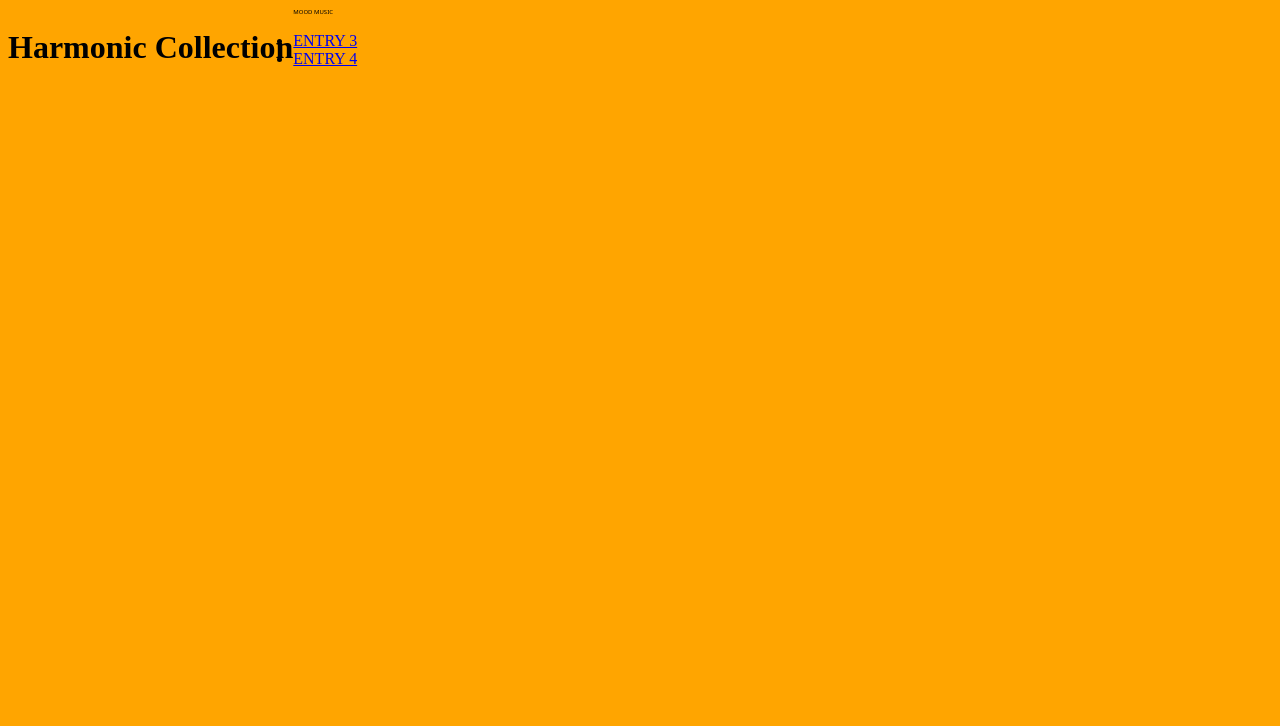
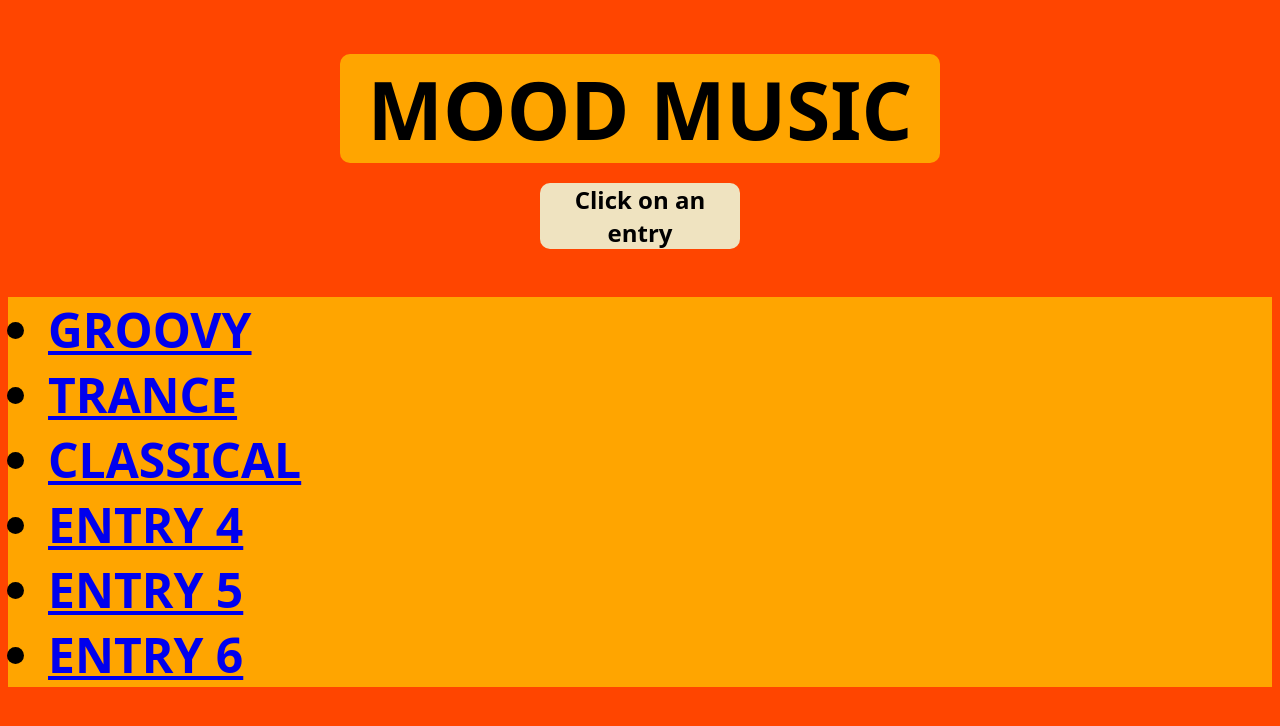
Before and after one commit to KashviS24/Mood_music, a plain HTML site: page index.html in a window 1280 px wide. Drawn offline with Linux system fonts and the light colour scheme.

Commit message:
updated entry 1, entry 3, homepage

```diff
--- /dev/null
+++ b/css/entry-1.css
@@ -0,0 +1,13 @@
+Body{
+    background-color:rgb(166, 203, 115);
+}
+
+h1{
+    color:red;
+    text-align: center;
+    font-weight: bold;
+    font-size: 500%;
+    text-shadow: -1px 0 yellow, 0 1px yellow, 1px 0 yellow, 0 -1px yellow;
+    margin-left: auto;
+    margin-right: auto;
+}
--- /dev/null
+++ b/css/entry-3.css
@@ -0,0 +1,13 @@
+Body{
+    background-color:wheat;
+}
+
+h1{
+    display:block;
+    width: 250px;
+    margin-left:auto;
+    margin-right: auto;
+    background-color: rgb(213, 197, 166);
+    border-radius: 15px;
+    text-align: center;
+}
--- a/css/styles.css
+++ b/css/styles.css
@@ -1,15 +1,40 @@
 Body{
-    background-color:orange;
+    background-color:orangered;
 }
 
 h1 {
+    font-family: system-ui, -apple-system, BlinkMacSystemFont, 'Segoe UI', Roboto, Oxygen, Ubuntu, Cantarell, 'Open Sans', 'Helvetica Neue', sans-serif;
 color: black;
+width: 600px;
+font-size: 500%;
+margin-left: auto;
+margin-right: auto;
+margin-bottom: 10px;
 background-color: orange;
-float: left;
+border-radius: 10px;
+text-align: center;
 }
 
-p {
+h2 {
 font-family: system-ui, -apple-system, BlinkMacSystemFont, 'Segoe UI', Roboto, Oxygen, Ubuntu, Cantarell, 'Open Sans', 'Helvetica Neue', sans-serif;
 font-display: flex;
-font-size: 20%;
+text-align: center;
+background-color: rgb(239, 227, 192);
+border-radius: 10px;
+width:200px;
+margin-right: auto;
+margin-left: auto;
 }
+
+ul{
+    background-color: orange;
+    font-weight: bold;
+    font-size: 300%;
+    font-family: system-ui, -apple-system, BlinkMacSystemFont, 'Segoe UI', Roboto, Oxygen, Ubuntu, Cantarell, 'Open Sans', 'Helvetica Neue', sans-serif;
+}
+
+a{
+    display: block;
+    grid-template-columns: repeat(60px 60px);
+    grid-template-rows: repeat(60px 60px);
+}
--- a/index.html
+++ b/index.html
@@ -2,18 +2,30 @@
  <html>
     <link href="css/styles.css" rel="stylesheet">
    <head>
-     <title>Harmonic Collection</title>
+     <h1>MOOD MUSIC</h1>
+     <h2>Click on an entry</h2>
    </head>
    <body>
-     <h1>Harmonic Collection</h1>
-     <p>MOOD MUSIC</p>
      <ul>
         <li>
-            <a href="entry-3.html">ENTRY 3</a>
+            <a href="entry-1.html">GROOVY</a>
+        </li>
+        <li>
+            <a href="entry-2.html">TRANCE</a>
+        </li>
+        <li>
+            <a href="entry-3.html">CLASSICAL</a>
         </li>
         <li>
             <a href="entry-4.html">ENTRY 4</a>
         </li>
+        <li>
+            <a href="entry-5.html">ENTRY 5</a>
+        </li>
+        <li>
+            <a href="entry-6.html">ENTRY 6</a>
+        </li>
      </ul>
+    </div>
    </body>
  </html>
```
Also changed, not shown: entry-1.html (added, +8 -0 lines), entry-3.html (+6 -0 lines), entry-4.html (deleted, +0 -5 lines), entry-2.html (added), entry-5.html (added), entry-6.html (added), 1 other file.
